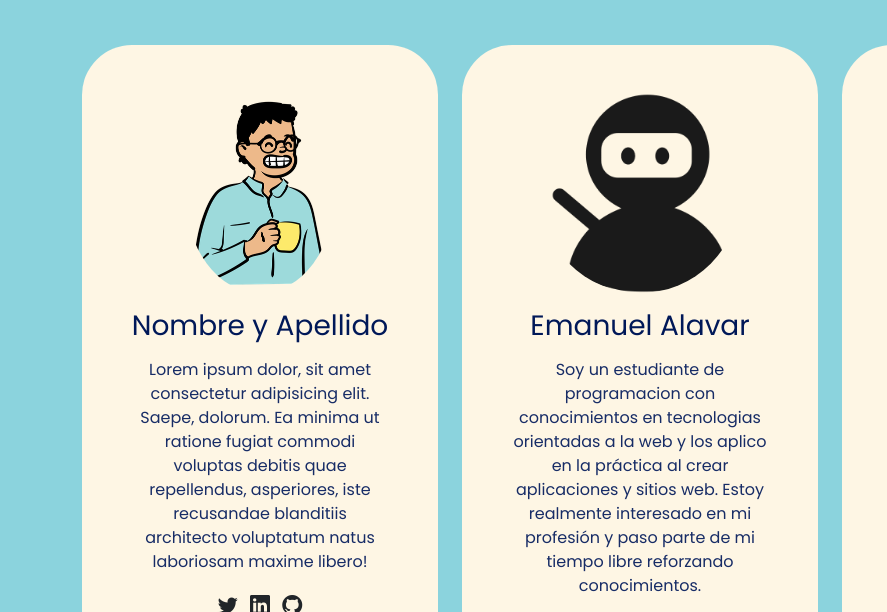
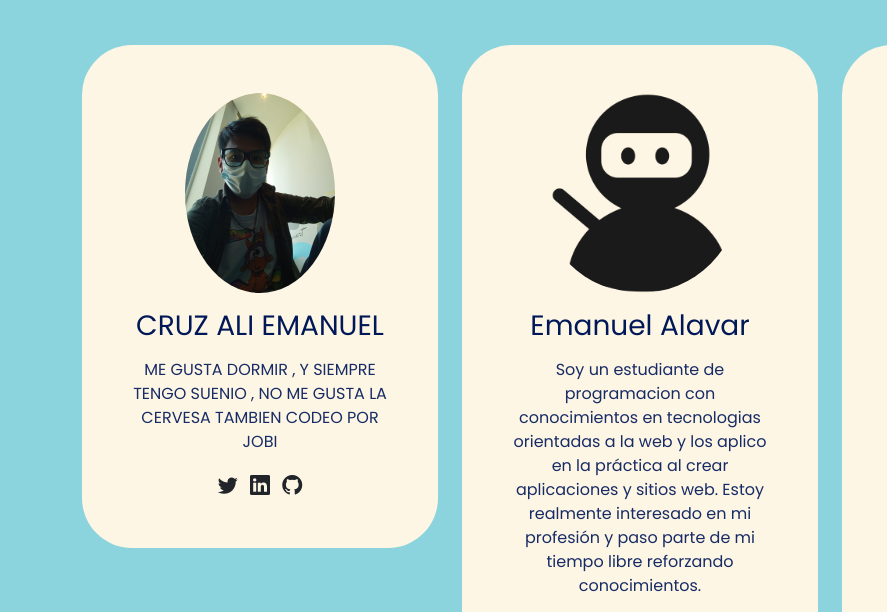
Before and after one commit to juanpy01/devtech-podcast-web, a plain HTML site: page index.html in a window 1280 px wide. Shown: the part 1190-1802 px from the top of the page, 0-887 px from the left. Drawn offline with nearby package versions, Linux system fonts and the light colour scheme.

Commit message:
poniendol

```diff
--- a/index.html
+++ b/index.html
@@ -100,11 +100,11 @@
           <div class="col-md-6 col-lg-4 mb-3">
             <div class="card">
               <div class="card-body text-center p-5">
-                <img src="./assets/avatar.png" alt="avatar" class=" img img-fluid rounded-circle mb-3">
-                <h3 class="title card-title mb-3">Nombre y Apellido</h3>
-                <p>Lorem ipsum dolor, sit amet consectetur adipisicing elit. Saepe, dolorum. Ea minima ut ratione fugiat
-                  commodi voluptas debitis quae repellendus, asperiores, iste recusandae blanditiis architecto
-                  voluptatum natus laboriosam maxime libero!</p>
+                <img src="./assets/ali.jpeg" alt="avatar" class=" img img-fluid rounded-circle mb-3">
+                <h3 class="title card-title mb-3">CRUZ ALI EMANUEL</h3>
+                <p>ME GUSTA DORMIR , Y SIEMPRE TENGO SUENIO , NO ME GUSTA LA CERVESA
+                  TAMBIEN CODEO POR JOBI
+                </p>
                 <a href="#"><i class="bi bi-twitter text-dark mx-1 lead"></i></a>
                 <a href="#"><i class="bi bi-linkedin text-dark mx-1 lead"></i></a>
                 <a href="#"><i class="bi bi-github text-dark mx-1 lead"></i></a>
```
Also changed, not shown: assets/ali.jpeg (added).
